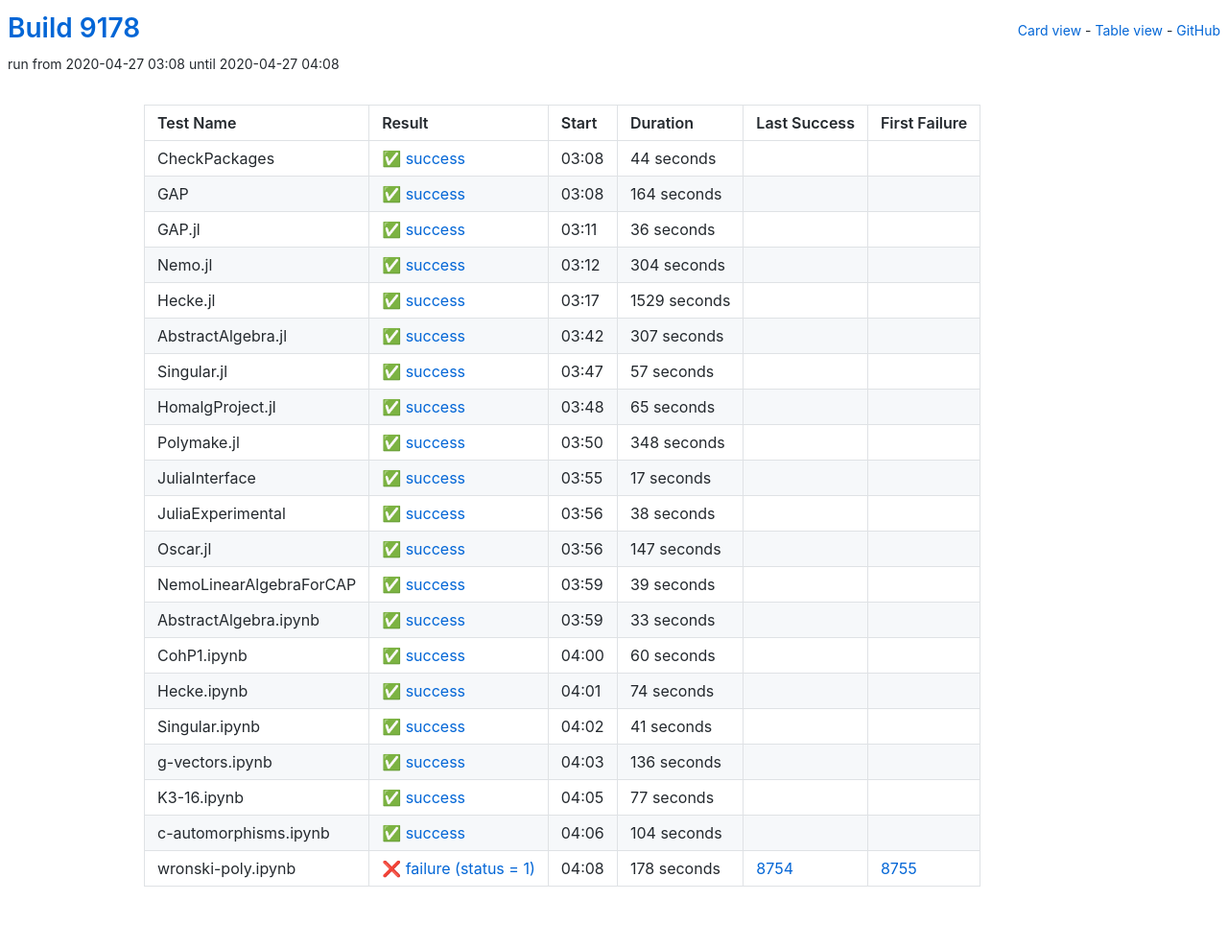
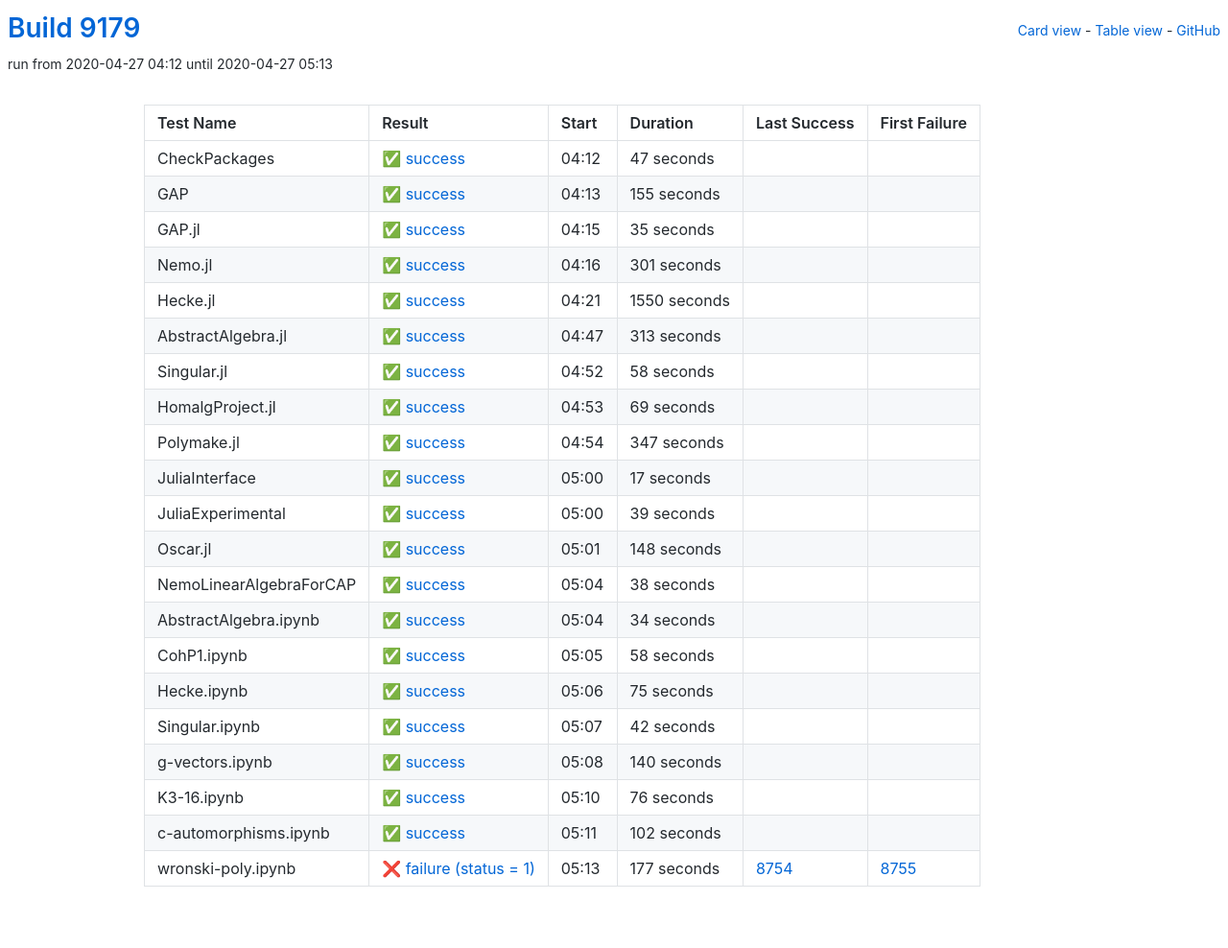
Before and after one commit to oscar-system/oscar-ci-status, a Jekyll site: the page built from table.html, in a window 1280 px wide. Shown: the whole page at 96% size. Built offline with Jekyll 4.4.1, drawn with Linux system fonts in a browser that asks for light colours.

Commit message:
Build 9179

```diff
--- a/_data/ci.yml
+++ b/_data/ci.yml
@@ -1,104 +1,104 @@
-build: 9178
-build_url: https://oscarci.mathematik.uni-kl.de/job/oscar/9178/
+build: 9179
+build_url: https://oscarci.mathematik.uni-kl.de/job/oscar/9179/
 job: oscar
 tests:
-- duration: 44
+- duration: 47
   exitcode: 0
   first_failure: false
   first_failure_url: null
   last_success: false
   last_success_url: null
-  log: https://oscarci.mathematik.uni-kl.de/job/oscar/9178/artifact/logs/build-9178/CheckPackages.log
+  log: https://oscarci.mathematik.uni-kl.de/job/oscar/9179/artifact/logs/build-9179/CheckPackages.log
   name: CheckPackages
-  start: 2020-04-27 03:08
+  start: 2020-04-27 04:12
   status: success
   success: true
-- duration: 164
+- duration: 155
   exitcode: 0
   first_failure: false
   first_failure_url: null
   last_success: false
   last_success_url: null
-  log: https://oscarci.mathematik.uni-kl.de/job/oscar/9178/artifact/logs/build-9178/GAP.log
+  log: https://oscarci.mathematik.uni-kl.de/job/oscar/9179/artifact/logs/build-9179/GAP.log
   name: GAP
-  start: 2020-04-27 03:08
+  start: 2020-04-27 04:13
   status: success
   success: true
-- duration: 36
+- duration: 35
   exitcode: 0
   first_failure: false
   first_failure_url: null
   last_success: false
   last_success_url: null
-  log: https://oscarci.mathematik.uni-kl.de/job/oscar/9178/artifact/logs/build-9178/GAP.jl.log
+  log: https://oscarci.mathematik.uni-kl.de/job/oscar/9179/artifact/logs/build-9179/GAP.jl.log
   name: GAP.jl
-  start: 2020-04-27 03:11
+  start: 2020-04-27 04:15
   status: success
   success: true
-- duration: 304
+- duration: 301
   exitcode: 0
   first_failure: false
   first_failure_url: null
   last_success: false
   last_success_url: null
-  log: https://oscarci.mathematik.uni-kl.de/job/oscar/9178/artifact/logs/build-9178/Nemo.jl.log
+  log: https://oscarci.mathematik.uni-kl.de/job/oscar/9179/artifact/logs/build-9179/Nemo.jl.log
   name: Nemo.jl
-  start: 2020-04-27 03:12
+  start: 2020-04-27 04:16
   status: success
   success: true
-- duration: 1529
+- duration: 1550
   exitcode: 0
   first_failure: false
   first_failure_url: null
   last_success: false
   last_success_url: null
-  log: https://oscarci.mathematik.uni-kl.de/job/oscar/9178/artifact/logs/build-9178/Hecke.jl.log
+  log: https://oscarci.mathematik.uni-kl.de/job/oscar/9179/artifact/logs/build-9179/Hecke.jl.log
   name: Hecke.jl
-  start: 2020-04-27 03:17
+  start: 2020-04-27 04:21
   status: success
   success: true
-- duration: 307
+- duration: 313
   exitcode: 0
   first_failure: false
   first_failure_url: null
   last_success: false
   last_success_url: null
-  log: https://oscarci.mathematik.uni-kl.de/job/oscar/9178/artifact/logs/build-9178/AbstractAlgebra.jl.log
+  log: https://oscarci.mathematik.uni-kl.de/job/oscar/9179/artifact/logs/build-9179/AbstractAlgebra.jl.log
   name: AbstractAlgebra.jl
-  start: 2020-04-27 03:42
+  start: 2020-04-27 04:47
   status: success
   success: true
-- duration: 57
+- duration: 58
   exitcode: 0
   first_failure: false
   first_failure_url: null
   last_success: false
   last_success_url: null
-  log: https://oscarci.mathematik.uni-kl.de/job/oscar/9178/artifact/logs/build-9178/Singular.jl.log
+  log: https://oscarci.mathematik.uni-kl.de/job/oscar/9179/artifact/logs/build-9179/Singular.jl.log
   name: Singular.jl
-  start: 2020-04-27 03:47
+  start: 2020-04-27 04:52
   status: success
   success: true
-- duration: 65
+- duration: 69
   exitcode: 0
   first_failure: false
   first_failure_url: null
   last_success: false
   last_success_url: null
-  log: https://oscarci.mathematik.uni-kl.de/job/oscar/9178/artifact/logs/build-9178/HomalgProject.jl.log
+  log: https://oscarci.mathematik.uni-kl.de/job/oscar/9179/artifact/logs/build-9179/HomalgProject.jl.log
   name: HomalgProject.jl
-  start: 2020-04-27 03:48
+  start: 2020-04-27 04:53
   status: success
   success: true
-- duration: 348
+- duration: 347
   exitcode: 0
   first_failure: false
   first_failure_url: null
   last_success: false
   last_success_url: null
-  log: https://oscarci.mathematik.uni-kl.de/job/oscar/9178/artifact/logs/build-9178/Polymake.jl.log
+  log: https://oscarci.mathematik.uni-kl.de/job/oscar/9179/artifact/logs/build-9179/Polymake.jl.log
   name: Polymake.jl
-  start: 2020-04-27 03:50
+  start: 2020-04-27 04:54
   status: success
   success: true
 - duration: 17
@@ -107,9 +107,31 @@ tests:
   first_failure_url: null
   last_success: false
   last_success_url: null
-  log: https://oscarci.mathematik.uni-kl.de/job/oscar/9178/artifact/logs/build-9178/JuliaInterface.log
+  log: https://oscarci.mathematik.uni-kl.de/job/oscar/9179/artifact/logs/build-9179/JuliaInterface.log
   name: JuliaInterface
-  start: 2020-04-27 03:55
+  start: 2020-04-27 05:00
+  status: success
+  success: true
+- duration: 39
+  exitcode: 0
+  first_failure: false
+  first_failure_url: null
+  last_success: false
+  last_success_url: null
+  log: https://oscarci.mathematik.uni-kl.de/job/oscar/9179/artifact/logs/build-9179/JuliaExperimental.log
+  name: JuliaExperimental
+  start: 2020-04-27 05:00
+  status: success
+  success: true
+- duration: 148
+  exitcode: 0
+  first_failure: false
+  first_failure_url: null
+  last_success: false
+  last_success_url: null
+  log: https://oscarci.mathematik.uni-kl.de/job/oscar/9179/artifact/logs/build-9179/Oscar.jl.log
+  name: Oscar.jl
+  start: 2020-04-27 05:01
   status: success
   success: true
 - duration: 38
@@ -118,118 +140,96 @@ tests:
   first_failure_url: null
   last_success: false
   last_success_url: null
-  log: https://oscarci.mathematik.uni-kl.de/job/oscar/9178/artifact/logs/build-9178/JuliaExperimental.log
-  name: JuliaExperimental
-  start: 2020-04-27 03:56
+  log: https://oscarci.mathematik.uni-kl.de/job/oscar/9179/artifact/logs/build-9179/NemoLinearAlgebraForCAP.log
+  name: NemoLinearAlgebraForCAP
+  start: 2020-04-27 05:04
   status: success
   success: true
-- duration: 147
+- duration: 34
   exitcode: 0
   first_failure: false
   first_failure_url: null
   last_success: false
   last_success_url: null
-  log: https://oscarci.mathematik.uni-kl.de/job/oscar/9178/artifact/logs/build-9178/Oscar.jl.log
-  name: Oscar.jl
-  start: 2020-04-27 03:56
+  log: https://oscarci.mathematik.uni-kl.de/job/oscar/9179/artifact/logs/build-9179/AbstractAlgebra.ipynb.log
+  name: AbstractAlgebra.ipynb
+  start: 2020-04-27 05:04
   status: success
   success: true
-- duration: 39
+- duration: 58
   exitcode: 0
   first_failure: false
   first_failure_url: null
   last_success: false
   last_success_url: null
-  log: https://oscarci.mathematik.uni-kl.de/job/oscar/9178/artifact/logs/build-9178/NemoLinearAlgebraForCAP.log
-  name: NemoLinearAlgebraForCAP
-  start: 2020-04-27 03:59
+  log: https://oscarci.mathematik.uni-kl.de/job/oscar/9179/artifact/logs/build-9179/CohP1.ipynb.log
+  name: CohP1.ipynb
+  start: 2020-04-27 05:05
   status: success
   success: true
-- duration: 33
+- duration: 75
   exitcode: 0
   first_failure: false
   first_failure_url: null
   last_success: false
   last_success_url: null
-  log: https://oscarci.mathematik.uni-kl.de/job/oscar/9178/artifact/logs/build-9178/AbstractAlgebra.ipynb.log
-  name: AbstractAlgebra.ipynb
-  start: 2020-04-27 03:59
+  log: https://oscarci.mathematik.uni-kl.de/job/oscar/9179/artifact/logs/build-9179/Hecke.ipynb.log
+  name: Hecke.ipynb
+  start: 2020-04-27 05:06
   status: success
   success: true
-- duration: 60
+- duration: 42
   exitcode: 0
   first_failure: false
   first_failure_url: null
   last_success: false
   last_success_url: null
-  log: https://oscarci.mathematik.uni-kl.de/job/oscar/9178/artifact/logs/build-9178/CohP1.ipynb.log
-  name: CohP1.ipynb
-  start: 2020-04-27 04:00
+  log: https://oscarci.mathematik.uni-kl.de/job/oscar/9179/artifact/logs/build-9179/Singular.ipynb.log
+  name: Singular.ipynb
+  start: 2020-04-27 05:07
   status: success
   success: true
-- duration: 74
+- duration: 140
   exitcode: 0
   first_failure: false
   first_failure_url: null
   last_success: false
   last_success_url: null
-  log: https://oscarci.mathematik.uni-kl.de/job/oscar/9178/artifact/logs/build-9178/Hecke.ipynb.log
-  name: Hecke.ipynb
-  start: 2020-04-27 04:01
+  log: https://oscarci.mathematik.uni-kl.de/job/oscar/9179/artifact/logs/build-9179/g-vectors.ipynb.log
+  name: g-vectors.ipynb
+  start: 2020-04-27 05:08
   status: success
   success: true
-- duration: 41
+- duration: 76
   exitcode: 0
   first_failure: false
   first_failure_url: null
   last_success: false
   last_success_url: null
-  log: https://oscarci.mathematik.uni-kl.de/job/oscar/9178/artifact/logs/build-9178/Singular.ipynb.log
-  name: Singular.ipynb
-  start: 2020-04-27 04:02
+  log: https://oscarci.mathematik.uni-kl.de/job/oscar/9179/artifact/logs/build-9179/K3-16.ipynb.log
+  name: K3-16.ipynb
+  start: 2020-04-27 05:10
   status: success
   success: true
-- duration: 136
+- duration: 102
   exitcode: 0
   first_failure: false
   first_failure_url: null
   last_success: false
   last_success_url: null
-  log: https://oscarci.mathematik.uni-kl.de/job/oscar/9178/artifact/logs/build-9178/g-vectors.ipynb.log
-  name: g-vectors.ipynb
-  start: 2020-04-27 04:03
+  log: https://oscarci.mathematik.uni-kl.de/job/oscar/9179/artifact/logs/build-9179/c-automorphisms.ipynb.log
+  name: c-automorphisms.ipynb
+  start: 2020-04-27 05:11
   status: success
   success: true
-- duration: 77
-  exitcode: 0
-  first_failure: false
-  first_failure_url: null
-  last_success: false
-  last_success_url: null
-  log: https://oscarci.mathematik.uni-kl.de/job/oscar/9178/artifact/logs/build-9178/K3-16.ipynb.log
-  name: K3-16.ipynb
-  start: 2020-04-27 04:05
-  status: success
-  success: true
-- duration: 104
-  exitcode: 0
-  first_failure: false
-  first_failure_url: null
-  last_success: false
-  last_success_url: null
-  log: https://oscarci.mathematik.uni-kl.de/job/oscar/9178/artifact/logs/build-9178/c-automorphisms.ipynb.log
-  name: c-automorphisms.ipynb
-  start: 2020-04-27 04:06
-  status: success
-  success: true
-- duration: 178
+- duration: 177
   exitcode: 1
   first_failure: 8755
   first_failure_url: https://oscarci.mathematik.uni-kl.de/job/oscar/8755/
   last_success: 8754
   last_success_url: https://oscarci.mathematik.uni-kl.de/job/oscar/8754/
-  log: https://oscarci.mathematik.uni-kl.de/job/oscar/9178/artifact/logs/build-9178/wronski-poly.ipynb.log
+  log: https://oscarci.mathematik.uni-kl.de/job/oscar/9179/artifact/logs/build-9179/wronski-poly.ipynb.log
   name: wronski-poly.ipynb
-  start: 2020-04-27 04:08
+  start: 2020-04-27 05:13
   status: failure
   success: false
```
Also changed, not shown: README.md.
